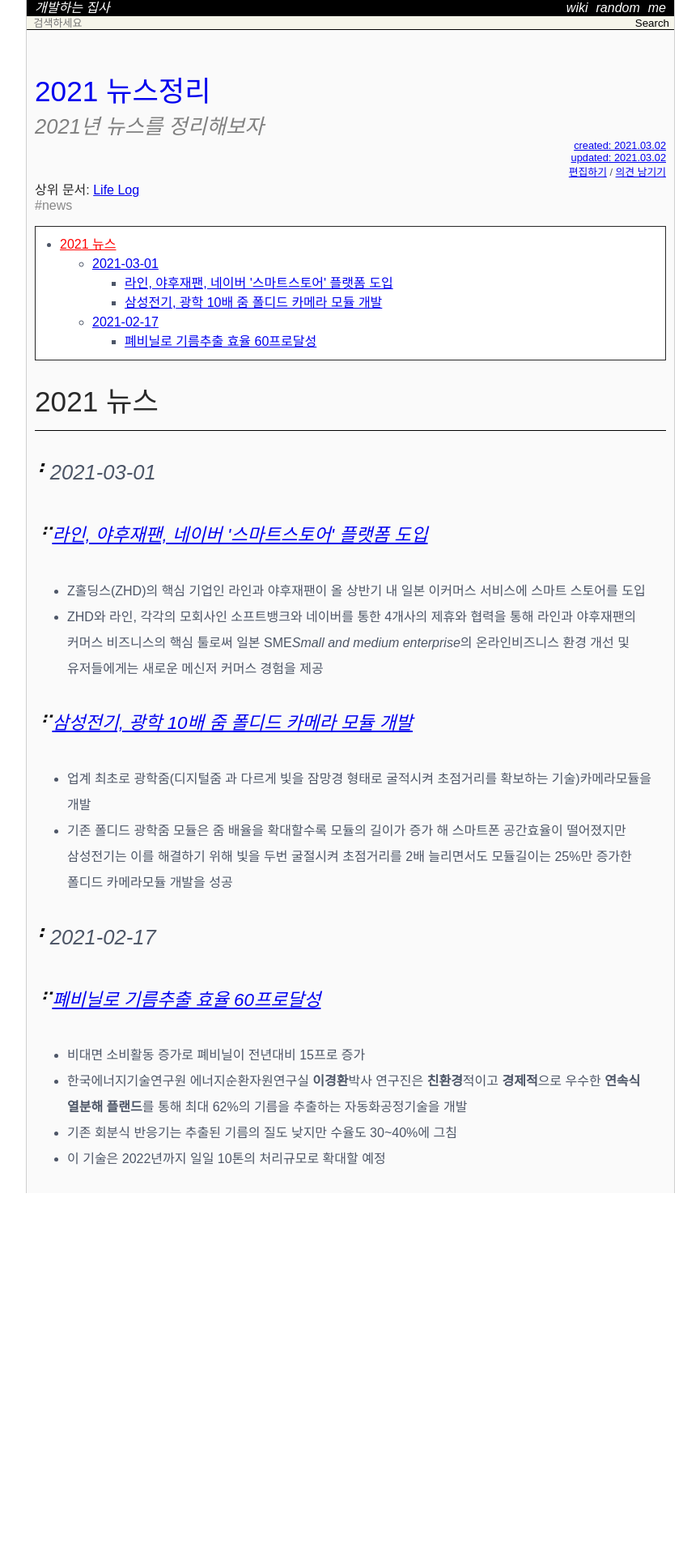
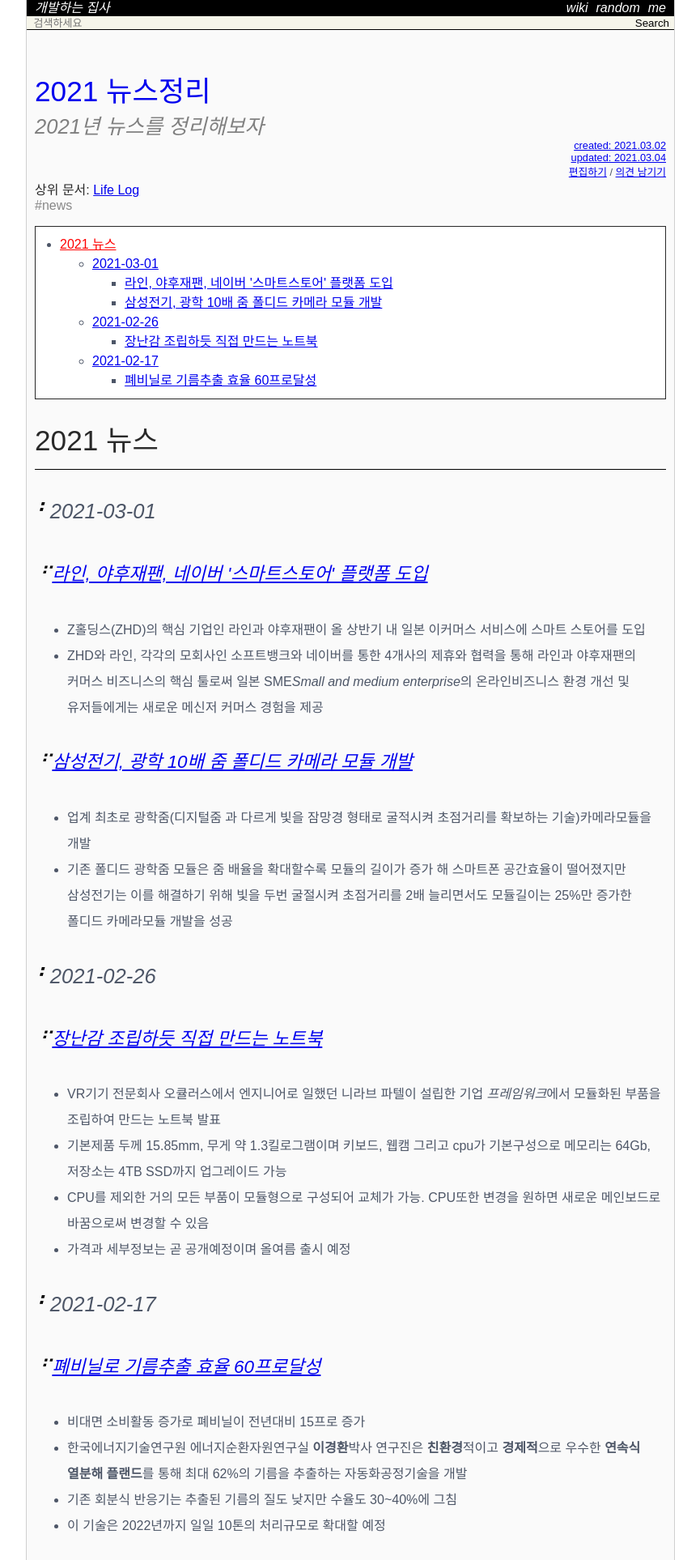
Before and after one commit to Achelous1/achelous1.github.io, a Jekyll site: the page built from _wiki/news-2021.md, in a window 1280 px wide. Shown: the whole page at 81% size, without its empty margins (207-1072 px from the left). Built offline with Jekyll 4.4.1, drawn with Linux system fonts in a browser that asks for light colours; nearby versions of some CDN libraries; some web fonts are replaced; comment, search, counter and statistics services are not loaded; before the commit the page ends 1473 px from its top, so only the background shows below that.

Commit message:
ADD news

```diff
--- a/_wiki/news-2021.md
+++ b/_wiki/news-2021.md
@@ -3,7 +3,7 @@
 title   : 2021 뉴스정리
 summary : 2021년 뉴스를 정리해보자
 date    : 2021-03-02 09:57:39 +0900
-updated : 2021-03-02 10:38:40 +0900
+updated : 2021-03-04 16:56:54 +0900
 tag     : news
 toc     : true
 public  : true
@@ -24,6 +24,13 @@
 * 업계 최초로 광학줌(디지털줌 과 다르게 빛을 잠망경 형태로 굴적시켜 초점거리를 확보하는 기술)카메라모듈을 개발
 * 기존 폴디드 광학줌 모듈은 줌 배율을 확대할수록 모듈의 길이가 증가 해 스마트폰 공간효율이 떨어졌지만 삼성전기는 이를 해결하기 위해 빛을 두번 굴절시켜 초점거리를 2배 늘리면서도 모듈길이는 25%만 증가한 폴디드 카메라모듈 개발을 성공
 
+### 2021-02-26
+#### [장난감 조립하듯 직접 만드는 노트북](https://blog.naver.com/tech-plus/222257283423)
+* VR기기 전문회사 오큘러스에서 엔지니어로 일했던 니라브 파텔이 설립한 기업 *프레임워크*에서 모듈화된 부품을 조립하여 만드는 노트북 발표
+* 기본제품 두께 15.85mm, 무게 약 1.3킬로그램이며 키보드, 웹캠 그리고 cpu가 기본구성으로 메모리는 64Gb, 저장소는 4TB SSD까지 업그레이드 가능
+* CPU를 제외한 거의 모든 부품이 모듈형으로 구성되어 교체가 가능. CPU또한 변경을 원하면 새로운 메인보드로 바꿈으로써 변경할 수 있음
+* 가격과 세부정보는 곧 공개예정이며 올여름 출시 예정
+
 ### 2021-02-17
 #### [폐비닐로 기름추출 효율 60프로달성](https://blog.naver.com/energium/222247028914)
 * 비대면 소비활동 증가로 폐비닐이 전년대비 15프로 증가
```
